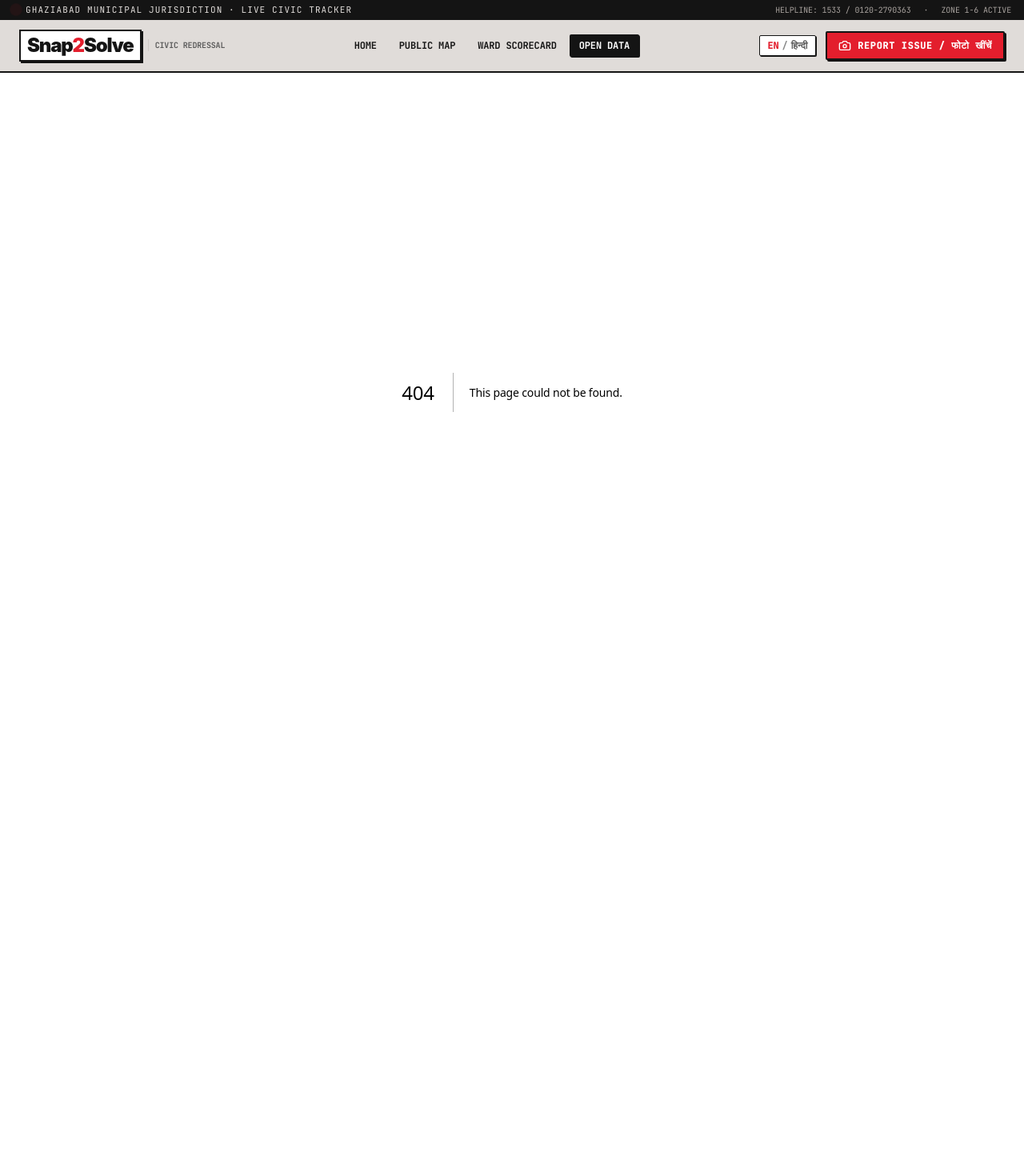
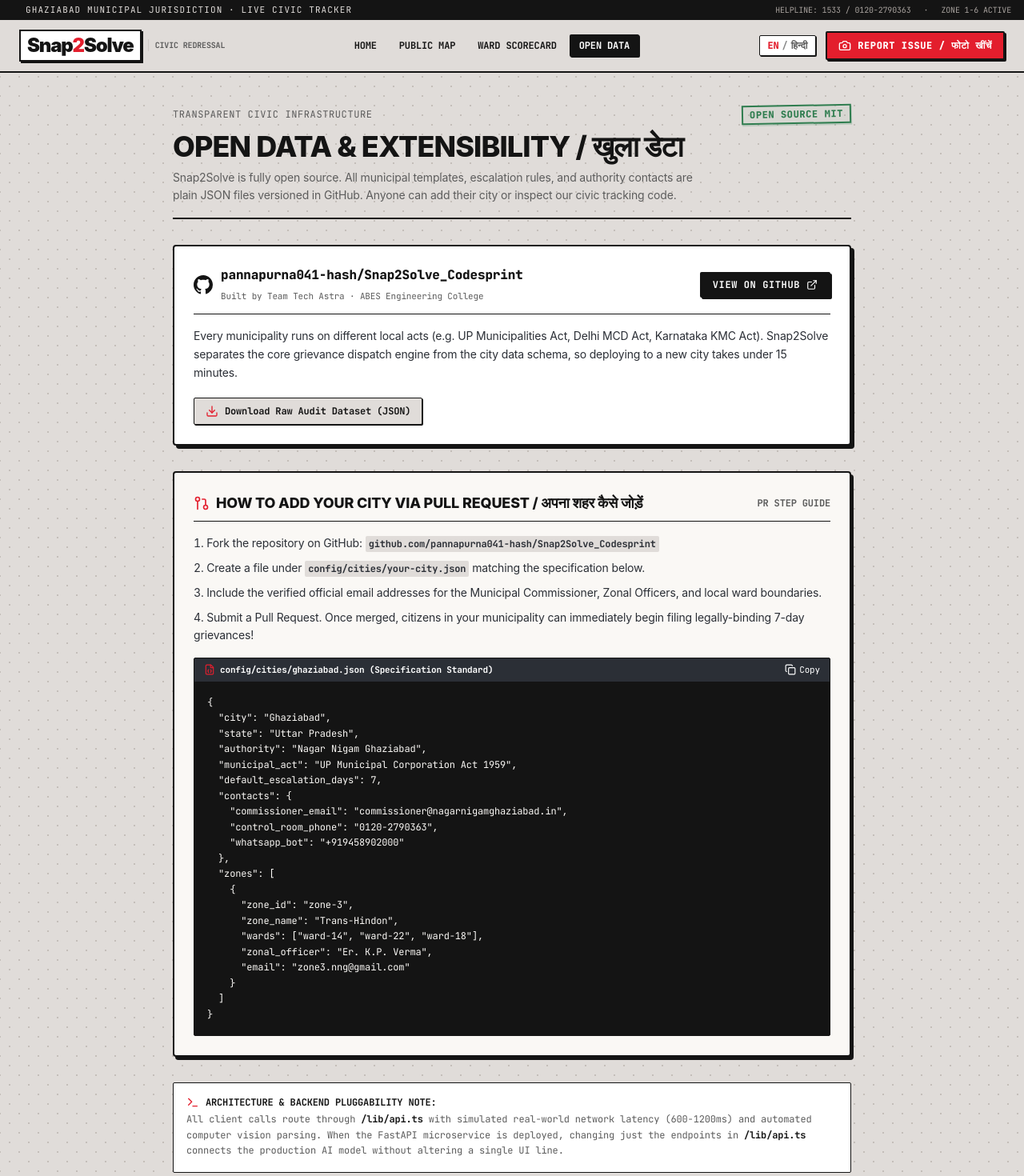
Before and after one commit to ERANAND2029/CODESPRINT, a Next.js app: page /open in a window 1280 px wide. Before the commit this address had no page. Shown: the top 1470 px of the page at 80% size. Before the commit the page ends 891 px from the top, so only its background shows below. Built offline with nearby package versions, Linux system fonts and the light colour scheme.

Commit message:
feat(open-data): build open data portal with city JSON schema specification and audit dataset download

```diff
--- /dev/null
+++ b/src/app/open/page.tsx
@@ -0,0 +1,209 @@
+"use client";
+
+import React, { useState } from "react";
+import Link from "next/link";
+import { useLanguage } from "@/context/LanguageContext";
+import { Stamp } from "@/components/Stamp";
+import { GithubIcon } from "@/components/GithubIcon";
+import {
+  Code2,
+  Download,
+  Copy,
+  Check,
+  ExternalLink,
+  Terminal,
+  FileJson,
+  GitPullRequest,
+  Database,
+} from "lucide-react";
+
+const CITY_SCHEMA_SNIPPET = `{
+  "city": "Ghaziabad",
+  "state": "Uttar Pradesh",
+  "authority": "Nagar Nigam Ghaziabad",
+  "municipal_act": "UP Municipal Corporation Act 1959",
+  "default_escalation_days": 7,
+  "contacts": {
+    "commissioner_email": "commissioner@nagarnigamghaziabad.in",
+    "control_room_phone": "0120-2790363",
+    "whatsapp_bot": "+919458902000"
+  },
+  "zones": [
+    {
+      "zone_id": "zone-3",
+      "zone_name": "Trans-Hindon",
+      "wards": ["ward-14", "ward-22", "ward-18"],
+      "zonal_officer": "Er. K.P. Verma",
+      "email": "zone3.nng@gmail.com"
+    }
+  ]
+}`;
+
+export default function OpenDataPage() {
+  const { lang, t } = useLanguage();
+  const [copied, setCopied] = useState(false);
+
+  const handleCopySchema = () => {
+    navigator.clipboard.writeText(CITY_SCHEMA_SNIPPET);
+    setCopied(true);
+    setTimeout(() => setCopied(false), 2000);
+  };
+
+  const handleDownloadDataset = () => {
+    // Generate JSON download blob
+    const dataStr = "data:text/json;charset=utf-8," + encodeURIComponent(
+      JSON.stringify({
+        project: "Snap2Solve Open Civic Registry",
+        city: "Ghaziabad",
+        generatedAt: new Date().toISOString(),
+        license: "MIT / Open Government Data License",
+        maintainer: "Team Tech Astra, ABES Engineering College",
+        repo: "https://github.com/pannapurna041-hash/Snap2Solve_Codesprint",
+      }, null, 2)
+    );
+    const downloadAnchor = document.createElement("a");
+    downloadAnchor.setAttribute("href", dataStr);
+    downloadAnchor.setAttribute("download", "snap2solve-ghaziabad-civic-audit.json");
+    document.body.appendChild(downloadAnchor);
+    downloadAnchor.click();
+    downloadAnchor.remove();
+  };
+
+  return (
+    <div className="max-w-4xl mx-auto px-4 sm:px-6 py-6 sm:py-10 space-y-8">
+      {/* Header */}
+      <div className="border-b-2 border-[#141414] pb-4 space-y-2">
+        <div className="flex items-center justify-between">
+          <span className="font-mono text-xs uppercase tracking-wider text-[#5C5C5C]">
+            TRANSPARENT CIVIC INFRASTRUCTURE
+          </span>
+          <Stamp label="OPEN SOURCE MIT" variant="resolved" rotation="-rotate-1" />
+        </div>
+        <h1 className="font-extrabold text-2xl sm:text-4xl uppercase tracking-tight text-[#141414]">
+          {t("Open Data & Extensibility / खुला डेटा", "ओपन डेटा एवं विस्तार")}
+        </h1>
+        <p className="text-xs sm:text-sm text-[#5C5C5C] max-w-2xl leading-relaxed">
+          {t(
+            "Snap2Solve is fully open source. All municipal templates, escalation rules, and authority contacts are plain JSON files versioned in GitHub. Anyone can add their city or inspect our civic tracking code.",
+            "Snap2Solve पूरी तरह से ओपन सोर्स है। कोई भी नागरिक अपने शहर के नगर निगम का डेटा JSON फॉर्मेट में पुल रिक्वेस्ट के माध्यम से जोड़ सकता है।"
+          )}
+        </p>
+      </div>
+
+      {/* GitHub Repository Banner */}
+      <div className="bg-white border-2 border-[#141414] p-5 sm:p-6 rounded-sm shadow-[4px_4px_0px_#141414] space-y-4">
+        <div className="flex flex-col sm:flex-row sm:items-center justify-between gap-3 border-b border-[#141414] pb-3">
+          <div className="flex items-center gap-2.5">
+            <GithubIcon className="w-6 h-6 text-[#141414]" />
+            <div>
+              <h2 className="font-mono text-sm sm:text-base font-black text-[#141414]">
+                pannapurna041-hash/Snap2Solve_Codesprint
+              </h2>
+              <span className="text-[11px] font-mono text-[#5C5C5C]">
+                Built by Team Tech Astra · ABES Engineering College
+              </span>
+            </div>
+          </div>
+
+          <a
+            href="https://github.com/pannapurna041-hash/Snap2Solve_Codesprint"
+            target="_blank"
+            rel="noopener noreferrer"
+            className="inline-flex items-center gap-2 px-4 py-2 bg-[#141414] hover:bg-[#2B2F36] text-white font-mono text-xs font-bold uppercase tracking-wider rounded-xs shadow-[2px_2px_0px_#141414] active:translate-y-0.5 transition-transform"
+          >
+            <span>View on GitHub</span>
+            <ExternalLink className="w-3.5 h-3.5" />
+          </a>
+        </div>
+
+        <p className="text-xs sm:text-sm text-[#2B2F36] leading-relaxed">
+          Every municipality runs on different local acts (e.g. UP Municipalities Act, Delhi MCD Act, Karnataka KMC Act). Snap2Solve separates the core grievance dispatch engine from the city data schema, so deploying to a new city takes under 15 minutes.
+        </p>
+
+        <div className="flex flex-wrap items-center gap-3 pt-1">
+          <button
+            type="button"
+            onClick={handleDownloadDataset}
+            className="inline-flex items-center gap-2 px-3.5 py-2 bg-[#E0DCD9] hover:bg-[#CFCAC6] text-[#141414] font-mono text-xs font-bold border border-[#141414] rounded-xs shadow-[1px_1px_0px_#141414]"
+          >
+            <Download className="w-4 h-4 text-[#E31E2D]" />
+            <span>Download Raw Audit Dataset (JSON)</span>
+          </button>
+        </div>
+      </div>
+
+      {/* "Add Your City with a Pull Request" Section */}
+      <div className="bg-[#FAF8F5] border-2 border-[#141414] p-5 sm:p-6 rounded-sm shadow-[3px_4px_0px_#141414] space-y-4">
+        <div className="flex items-center justify-between border-b border-[#141414] pb-2">
+          <div className="flex items-center gap-2">
+            <GitPullRequest className="w-5 h-5 text-[#E31E2D]" />
+            <h2 className="font-extrabold text-base sm:text-lg uppercase text-[#141414]">
+              How to add your city via Pull Request / अपना शहर कैसे जोड़ें
+            </h2>
+          </div>
+          <span className="font-mono text-xs font-bold text-[#5C5C5C] hidden sm:inline">
+            PR STEP GUIDE
+          </span>
+        </div>
+
+        <ol className="list-decimal list-inside space-y-2 text-xs sm:text-sm text-[#2B2F36] font-sans leading-relaxed">
+          <li>
+            Fork the repository on GitHub: <code className="bg-[#E0DCD9] px-1 py-0.5 rounded-xs font-mono font-bold text-xs">github.com/pannapurna041-hash/Snap2Solve_Codesprint</code>
+          </li>
+          <li>
+            Create a file under <code className="bg-[#E0DCD9] px-1 py-0.5 rounded-xs font-mono font-bold text-xs">config/cities/your-city.json</code> matching the specification below.
+          </li>
+          <li>
+            Include the verified official email addresses for the Municipal Commissioner, Zonal Officers, and local ward boundaries.
+          </li>
+          <li>
+            Submit a Pull Request. Once merged, citizens in your municipality can immediately begin filing legally-binding 7-day grievances!
+          </li>
+        </ol>
+
+        {/* Code Snippet Box */}
+        <div className="border border-[#141414] rounded-xs overflow-hidden bg-[#141414] text-[#E0DCD9]">
+          <div className="bg-[#2B2F36] px-3 py-1.5 flex items-center justify-between border-b border-[#141414] text-[11px] font-mono">
+            <span className="flex items-center gap-1.5 text-white font-bold">
+              <FileJson className="w-3.5 h-3.5 text-[#E31E2D]" />
+              <span>config/cities/ghaziabad.json (Specification Standard)</span>
+            </span>
+
+            <button
+              type="button"
+              onClick={handleCopySchema}
+              className="text-white hover:text-[#E31E2D] flex items-center gap-1"
+            >
+              {copied ? (
+                <>
+                  <Check className="w-3.5 h-3.5 text-[#2F7D4F]" />
+                  <span>Copied</span>
+                </>
+              ) : (
+                <>
+                  <Copy className="w-3.5 h-3.5" />
+                  <span>Copy</span>
+                </>
+              )}
+            </button>
+          </div>
+
+          <pre className="p-4 font-mono text-xs overflow-x-auto text-[#FAF8F5] leading-relaxed">
+            {CITY_SCHEMA_SNIPPET}
+          </pre>
+        </div>
+      </div>
+
+      {/* Live Hackathon Pitch Note */}
+      <div className="p-4 bg-white border border-[#141414] rounded-xs font-mono text-xs text-[#5C5C5C] space-y-1">
+        <div className="flex items-center gap-2 text-[#141414] font-bold uppercase">
+          <Terminal className="w-4 h-4 text-[#E31E2D]" />
+          <span>Architecture & Backend Pluggability Note:</span>
+        </div>
+        <p className="leading-relaxed">
+          All client calls route through <code className="text-[#141414] font-bold">/lib/api.ts</code> with simulated real-world network latency (600-1200ms) and automated computer vision parsing. When the FastAPI microservice is deployed, changing just the endpoints in <code className="text-[#141414] font-bold">/lib/api.ts</code> connects the production AI model without altering a single UI line.
+        </p>
+      </div>
+    </div>
+  );
+}
```
